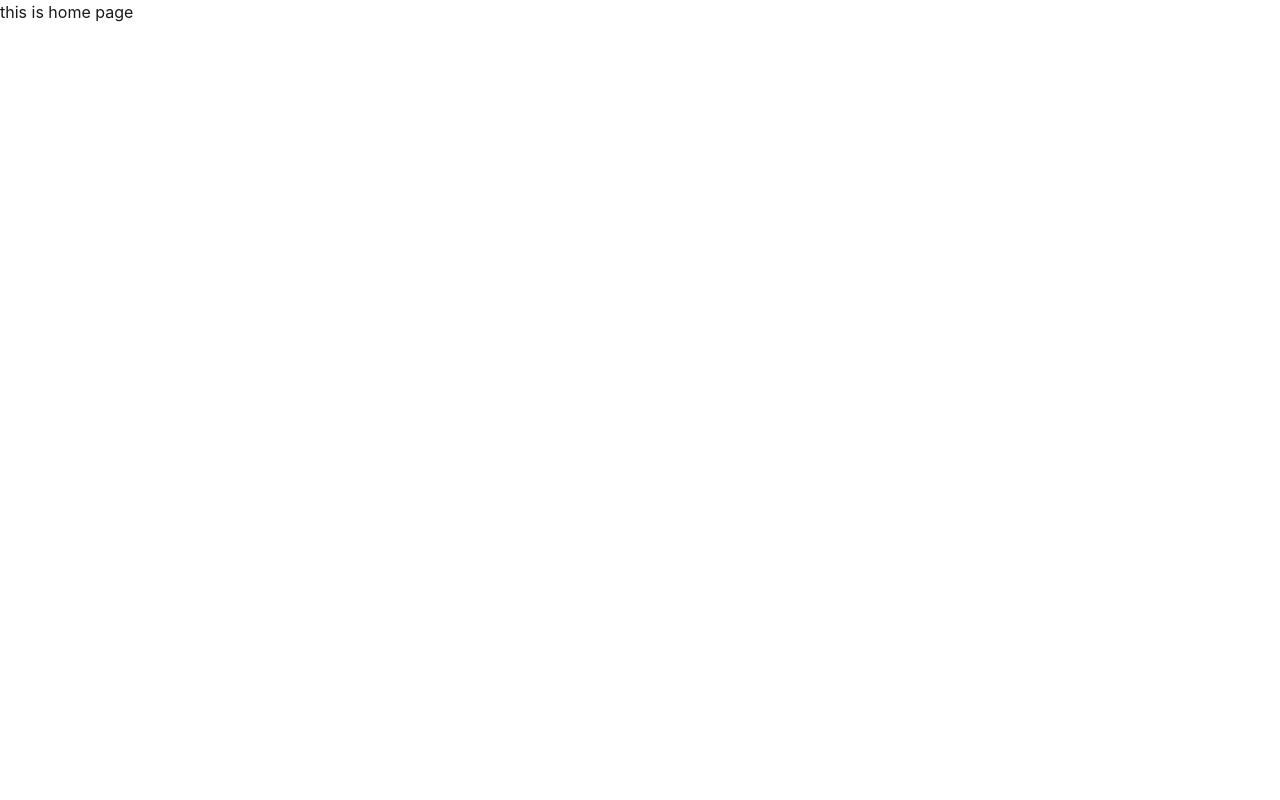
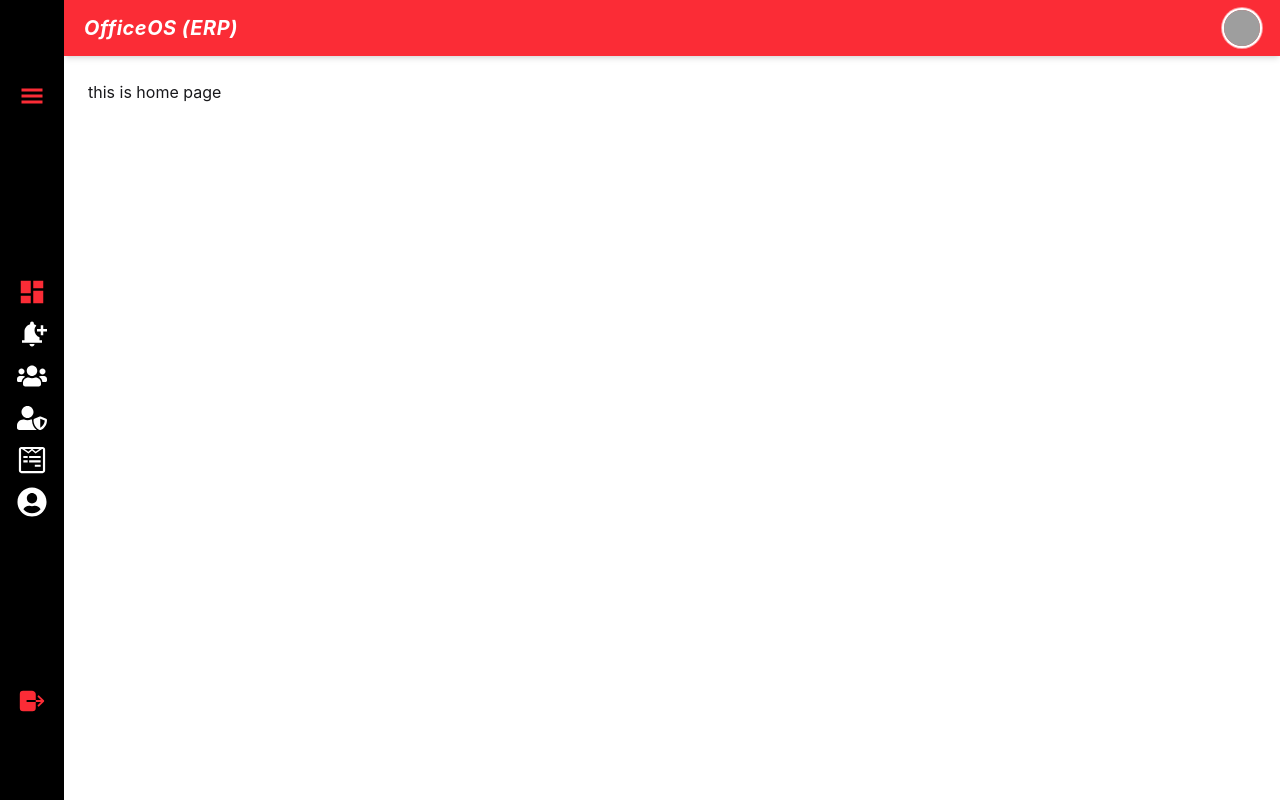
Before and after one commit to sohanwebdevctg/mern-stack-officeos-front-end, a React (Vite) app: page / in a window 1280 px wide. Built offline with nearby package versions, Linux system fonts and the light colour scheme; grey boxes are pictures that could not be loaded.

Commit message:
create sidebar and mainlayout design

```diff
--- a/src/Components/LoadingCom/LoadingCom.tsx
+++ b/src/Components/LoadingCom/LoadingCom.tsx
@@ -1,4 +1,3 @@
-
 
 const LoadingCom = () => {
   return (
--- /dev/null
+++ b/src/Components/Sidebar/Sidebar.tsx
@@ -0,0 +1,148 @@
+import { useState } from "react";
+import { FaEdit, FaUserCircle, FaUsers, FaUserShield, FaWpforms } from "react-icons/fa";
+import { GiHamburgerMenu } from "react-icons/gi";
+import { IoClose, IoLogOut } from "react-icons/io5";
+import { MdDashboard, MdNotificationAdd } from "react-icons/md";
+import { NavLink } from "react-router";
+import Swal from "sweetalert2";
+
+
+// import { getUser, removeUser } from "../../utilities/localstorage";
+
+// add props typescript
+interface NavbarProps {
+  active: boolean;
+  toggleSideBar: (data: boolean) => void;
+}
+
+const Sidebar = ({ active, toggleSideBar }: NavbarProps) => {
+
+  const [validUser] = useState<{ userType: string } | null>({ userType: "admin" });
+
+
+  // const [validUser, setValidUser] = useState(() => getUser());
+
+  // logout function
+  const logOutFun = () => {
+    // removeUser();
+
+    Swal.fire({
+      position: "center",
+      icon: "success",
+      title: "You are now Logged out",
+      showConfirmButton: false,
+      timer: 1000,
+    });
+
+    setTimeout(() => {
+      window.location.reload();
+    }, 1000);
+  };
+
+  return (
+    <>
+      {/* desktop content section start */}
+      <div className="bg-black bg-opacity-90 h-full flex flex-col justify-around items-center">
+        <div>
+          {active ? (
+            <IoClose
+              onClick={() => toggleSideBar(!active)}
+              className="text-red-500 text-xl xl:text-2xl 2xl:text-3xl cursor-pointer"
+            />
+          ) : (
+            <GiHamburgerMenu
+              onClick={() => toggleSideBar(!active)}
+              className="text-red-500 text-xl xl:text-2xl cursor-pointer"
+            />
+          )}
+        </div>
+        <ul className="flex flex-col gap-2 md:gap-3">
+          {/* Home Link */}
+          <li>
+            {active ? (
+              <NavLink className={({ isActive }) => isActive ? "sm:text-[8px] md:text-[10px] lg:text-xs xl:text-sm 2xl:text-sm font-bold text-red-500" : "sm:text-[8px] md:text-[10px] lg:text-xs xl:text-sm 2xl:text-sm text-white"} to="/about">Home</NavLink>
+            ) : (
+              <NavLink className={({ isActive }) => isActive ? "text-red-500" : "text-white"} to="/"><MdDashboard className="text-xl xl:text-3xl mx-auto" /></NavLink>
+            )}
+          </li>
+
+          {/* UserOrder Link - Admin Only */}
+          {validUser?.userType === "admin" && (
+            <li>
+              {active ? (
+                <NavLink className={({ isActive }) => isActive ? "sm:text-[8px] md:text-[10px] lg:text-xs xl:text-sm 2xl:text-sm font-bold text-red-500" : "sm:text-[8px] md:text-[10px] lg:text-xs xl:text-sm 2xl:text-sm text-white"} to="/user-order-table">UserOrder</NavLink>
+              ) : (
+                <NavLink className={({ isActive }) => isActive ? "text-red-500" : "text-white"} to="/user-order-table"><MdNotificationAdd className="text-xl xl:text-3xl mx-auto" /></NavLink>
+              )}
+            </li>
+          )}
+
+          {/* AllUsers Link - Admin Only */}
+          {validUser?.userType === "admin" && (
+            <li>
+              {active ? (
+                <NavLink className={({ isActive }) => isActive ? "sm:text-[8px] md:text-[10px] lg:text-xs xl:text-sm 2xl:text-sm font-bold text-red-500" : "sm:text-[8px] md:text-[10px] lg:text-xs xl:text-sm 2xl:text-sm text-white"} to="/all-users">AllUsers</NavLink>
+              ) : (
+                <NavLink className={({ isActive }) => isActive ? "text-red-500" : "text-white"} to="/all-users"><FaUsers className="text-xl xl:text-3xl mx-auto" /></NavLink>
+              )}
+            </li>
+          )}
+
+          {/* Order Link - Regular User Only */}
+          {validUser?.userType === "user" && (
+            <li>
+              {active ? (
+                <NavLink className={({ isActive }) => isActive ? "sm:text-[8px] md:text-[10px] lg:text-xs xl:text-sm 2xl:text-sm font-bold text-red-500" : "sm:text-[8px] md:text-[10px] lg:text-xs xl:text-sm 2xl:text-sm text-white"} to="/order-table">Order</NavLink>
+              ) : (
+                <NavLink className={({ isActive }) => isActive ? "text-red-500" : "text-white"} to="/order-table"><FaEdit className="text-xl xl:text-3xl mx-auto" /></NavLink>
+              )}
+            </li>
+          )}
+
+          {/* CreateUsers Link - Admin Only */}
+          {validUser?.userType === "admin" && (
+            <li>
+              {active ? (
+                <NavLink className={({ isActive }) => isActive ? "sm:text-[8px] md:text-[10px] lg:text-xs xl:text-sm 2xl:text-sm font-bold text-red-500" : "sm:text-[8px] md:text-[10px] lg:text-xs xl:text-sm 2xl:text-sm text-white"} to="/create-users">CreateUsers</NavLink>
+              ) : (
+                <NavLink className={({ isActive }) => isActive ? "text-red-500" : "text-white"} to="/create-users"><FaUserShield className="text-xl xl:text-3xl mx-auto" /></NavLink>
+              )}
+            </li>
+          )}
+
+          {/* CreateProduct Link - Admin Only */}
+          {validUser?.userType === "admin" && (
+            <li>
+              {active ? (
+                <NavLink className={({ isActive }) => isActive ? "sm:text-[8px] md:text-[10px] lg:text-xs xl:text-sm 2xl:text-sm font-bold text-red-500" : "sm:text-[8px] md:text-[10px] lg:text-xs xl:text-sm 2xl:text-sm text-white"} to="/create-product">CreateProduct</NavLink>
+              ) : (
+                <NavLink className={({ isActive }) => isActive ? "text-red-500" : "text-white"} to="/create-product"><FaWpforms className="text-xl xl:text-3xl mx-auto" /></NavLink>
+              )}
+            </li>
+          )}
+
+          {/* UserProfile Link */}
+          <li>
+            {active ? (
+              <NavLink className={({ isActive }) => isActive ? "sm:text-[8px] md:text-[10px] lg:text-xs xl:text-sm 2xl:text-sm font-bold text-red-500" : "sm:text-[8px] md:text-[10px] lg:text-xs xl:text-sm 2xl:text-sm text-white"} to="/user-profile">UserProfile</NavLink>
+            ) : (
+              <NavLink className={({ isActive }) => isActive ? "text-red-500" : "text-white"} to="/user-profile"><FaUserCircle className="text-xl xl:text-3xl mx-auto" /></NavLink>
+            )}
+          </li>
+        </ul>
+
+        {/* LogOut Button */}
+        <div onClick={logOutFun} className="cursor-pointer">
+          {active ? (
+            <button className="sm:text-[8px] md:text-[10px] lg:text-xs xl:text-sm 2xl:text-sm font-bold text-red-500">LogOut</button>
+          ) : (
+            <IoLogOut className="text-2xl xl:text-3xl mx-auto text-red-500" />
+          )}
+        </div>
+      </div>
+      {/* desktop content section end */}
+    </>
+  );
+};
+
+export default Sidebar;
--- a/src/MainLayout/MainLayout.tsx
+++ b/src/MainLayout/MainLayout.tsx
@@ -1,12 +1,48 @@
+import { useState } from "react";
 import { Outlet } from "react-router";
+import Header from "../Components/Header/Header";
+import Sidebar from "../Components/Sidebar/Sidebar";
 
 
 const MainLayout = () => {
+
+  // toggle sidebar state
+  const [active, setActive] = useState<boolean>(false);
+
+  // sidebar toggle function
+  const toggleSideBar = (data: boolean) => {
+    setActive(data);
+  };
+
   return (
-    <div>
-      {/* this is main layout */}
-      <Outlet></Outlet>
-    </div>
+    <div className="flex justify-between items-center h-screen overflow-hidden bg-base-100">
+        {/* navbar (Sidebar) section start */}
+        <div
+          className={`${
+            active ? "sm:w-[15%] lg:w-[13%] xl:w-[11%] 2xl:w-[10%]" : "sm:w-[7%] lg:w-[5%]"
+          } hidden sm:block h-screen transition-all duration-300 ease-in-out`}
+        >
+          <Sidebar active={active} toggleSideBar={toggleSideBar} />
+        </div>
+        {/* navbar (Sidebar) section end */}
+
+        {/* content section start */}
+        <div
+          className={`${
+            active ? "sm:w-[85%] lg:w-[87%] xl:w-[89%] 2xl:w-[90%]" : "sm:w-[93%] lg:w-[95%]"
+          } h-full bg-base-100 transition-all duration-300 ease-in-out w-full flex flex-col`}
+        >
+          {/* header section start */}
+          <Header />
+          {/* header section end */}
+          {/* main layout section start */}
+          <div className="flex-1 overflow-y-auto p-4 lg:p-6">
+            <Outlet />
+          </div>
+          {/* main layout section end */}
+        </div>
+        {/* content section end */}
+      </div>
   );
 };
 
--- a/src/Routes/Routes.tsx
+++ b/src/Routes/Routes.tsx
@@ -4,7 +4,7 @@ import ErrorCom from "../Components/ErrorCom/ErrorCom";
 import Home from "../Pages/Home/Home";
 import Login from "../Pages/Login/Login";
 import Registration from "../Pages/Registration/Registration";
-import Header from "../Components/Header/Header";
+
 
 // all router her
 const router = createBrowserRouter([
```
